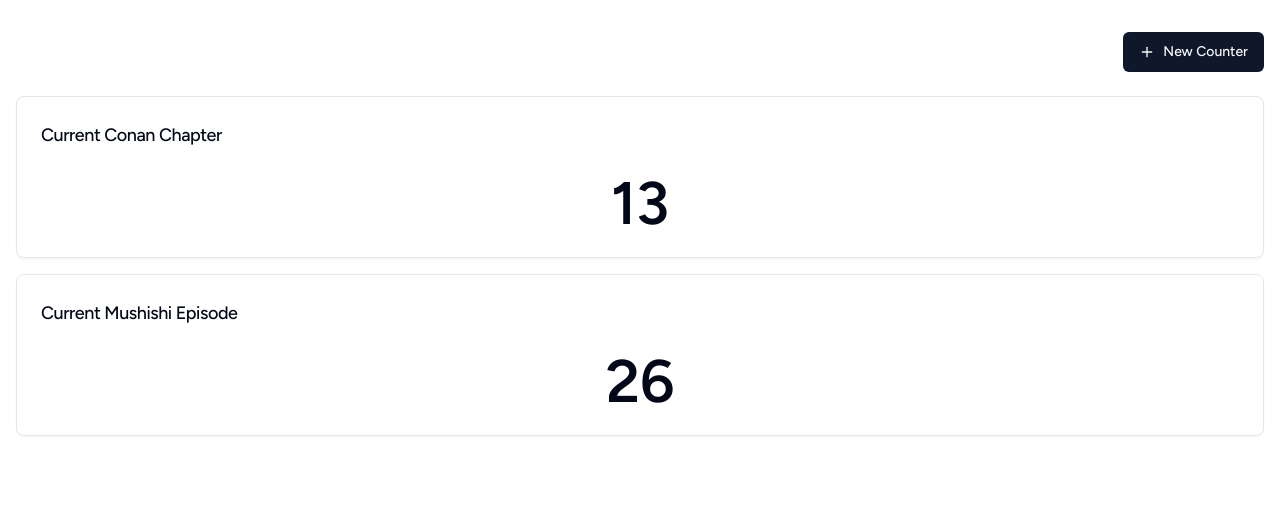
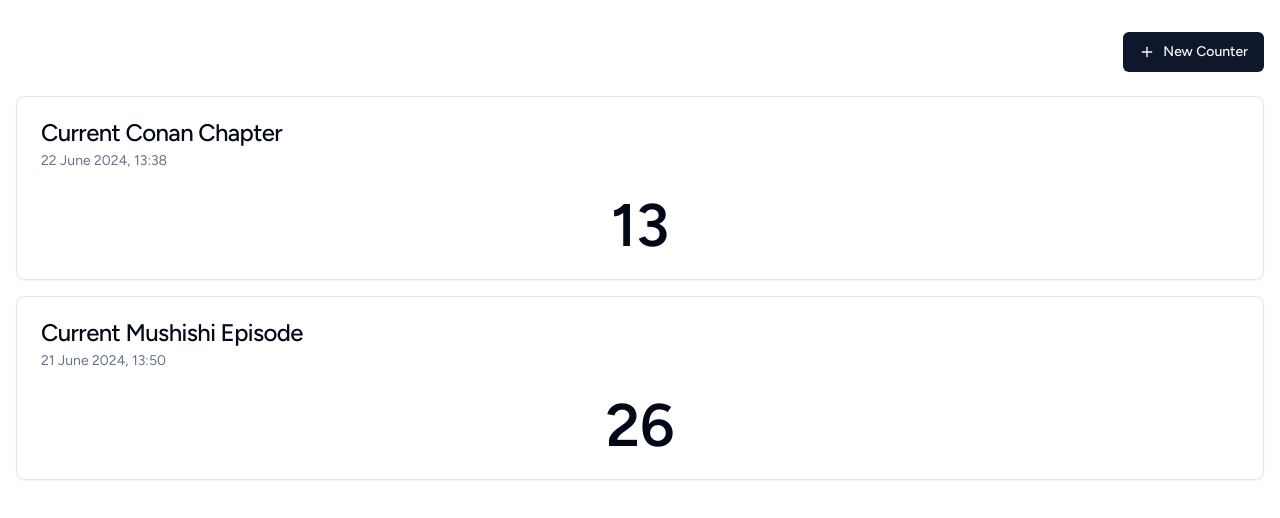
Before and after one commit to caclm10/counter, a Next.js app: page / in a window 1280 px wide. Shown: the top 518 px of the page. Built offline with nearby package versions, Linux system fonts and the light colour scheme.

Commit message:
add created at timestamp

```diff
--- a/app/page.tsx
+++ b/app/page.tsx
@@ -21,11 +21,13 @@
                         id: nanoid(),
                         title: "Current Conan Chapter",
                         count: 13,
+                        createdAt: "2024-06-22T20:38:52+07:00",
                     },
                     {
                         id: nanoid(),
                         title: "Current Mushishi Episode",
                         count: 26,
+                        createdAt: "2024-06-21T20:50:07+07:00",
                     },
                 ]}
             />
--- a/components/counter/counter-list-item.tsx
+++ b/components/counter/counter-list-item.tsx
@@ -2,11 +2,23 @@
 
 import { useRouter } from "next/navigation";
 import type { Counter } from "@/models/counter";
-import { Card, CardContent, CardHeader, CardTitle } from "@/components/ui/card";
+import {
+    Card,
+    CardContent,
+    CardDescription,
+    CardHeader,
+    CardTitle,
+} from "@/components/ui/card";
+import dayjs from "dayjs";
 
 interface Props extends Counter {}
 
-export default function CounterListItem({ id, title, count }: Props) {
+export default function CounterListItem({
+    id,
+    title,
+    count,
+    createdAt,
+}: Props) {
     const router = useRouter();
 
     function handleClick() {
@@ -20,9 +32,12 @@
             onClick={handleClick}
         >
             <CardHeader>
-                <CardTitle className="text-lg font-medium select-none">
+                <CardTitle className="font-medium select-none">
                     {title}
                 </CardTitle>
+                <CardDescription>
+                    {dayjs(createdAt).format("DD MMMM YYYY, HH:mm")}
+                </CardDescription>
             </CardHeader>
             <CardContent>
                 <div className="flex items-center justify-center text-center">
--- a/models/counter.ts
+++ b/models/counter.ts
@@ -2,4 +2,5 @@
     id: string;
     title: string;
     count: number;
+    createdAt: string;
 }
```
